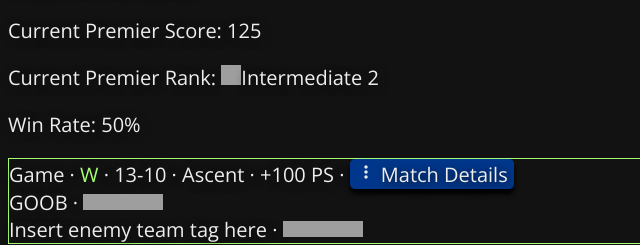
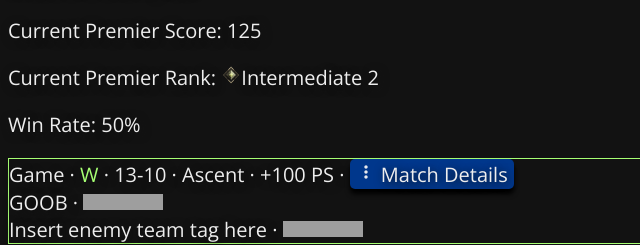
Before and after one commit to SieniDeluxe3/sienideluxe3.github.io, a plain HTML site: page games.html in a window 1280 px wide. Shown: the part 139-384 px from the top of the page, 0-640 px from the left. Drawn offline with nearby package versions, Linux system fonts and the light colour scheme; grey boxes are pictures that could not be loaded.

Commit message:
Update games.html

```diff
--- a/games.html
+++ b/games.html
@@ -8,7 +8,7 @@
 		<h1><a href="index.html">goob</a> &middot; games</h1>
 		<p>these are examples!</p>
 		<p>Current Premier Score: 125</p>
-		<p>Current Premier Rank: <img src="https://static.wikia.nocookie.net/valorant/images/3/33/Premier_Division_Intermediate.png/revision/latest/scale-to-width-down/40?cb=20230901142327" width="20px" height="20px" class="help" title="Intermediate">Intermediate 2</p>
+		<p>Current Premier Rank: <img src="icons/intermediate.png" width="20px" height="20px" class="help" title="Intermediate">Intermediate 2</p>
 		<p>Win Rate: 50%</p>
 		<div style="border:1px;border-style:solid;border-color:#a6ff73">Game &middot; <span style="color:#a6ff73;">W</span> &middot; 13-10 &middot; Ascent &middot; +100 PS &middot; <a href="MDAwMQ.html"><button><img src="icons/more.svg" style="width:20px;height:20px;margin-top:2px;"> Match Details</button></a><br>
 			GOOB &middot; <img src="https://media.valorant-api.com/agents/ded3520f-4264-bfed-162d-b080e2abccf9/displayiconsmall.png" style="width:16px;height:16px;" title="Sova"><img src="https://media.valorant-api.com/agents/1e58de9c-4950-5125-93e9-a0aee9f98746/displayicon.png" style="width:16px;height:16px;" title="Killjoy"><img src="https://media.valorant-api.com/agents/8e253930-4c05-31dd-1b6c-968525494517/displayicon.png" style="width:16px;height:16px;" title="Omen"><img src="https://media.valorant-api.com/agents/601dbbe7-43ce-be57-2a40-4abd24953621/displayicon.png" style="width:16px;height:16px;" title="KAY/O"><img src="https://media.valorant-api.com/agents/add6443a-41bd-e414-f6ad-e58d267f4e95/displayicon.png" style="width:16px;height:16px;" title="Jett"><br>
```
